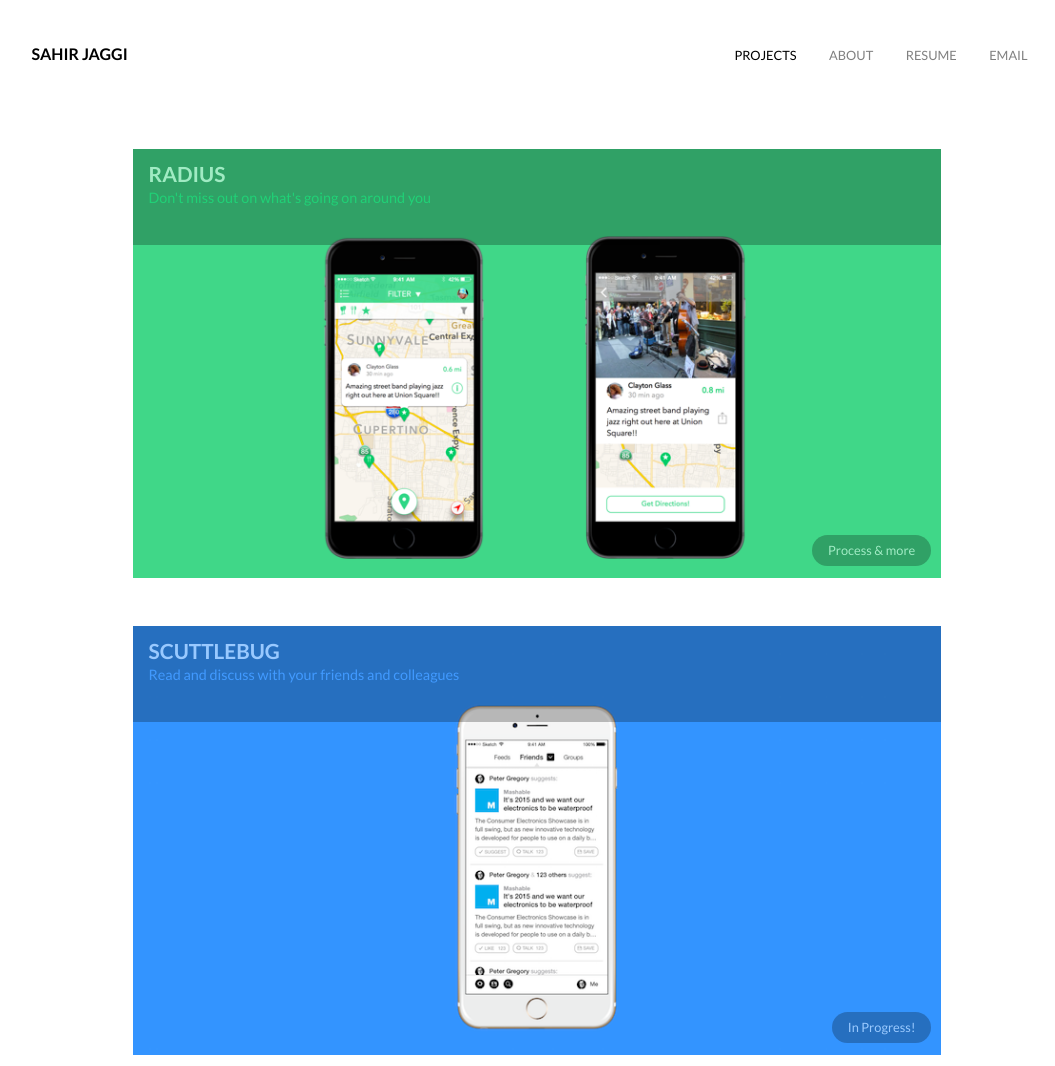
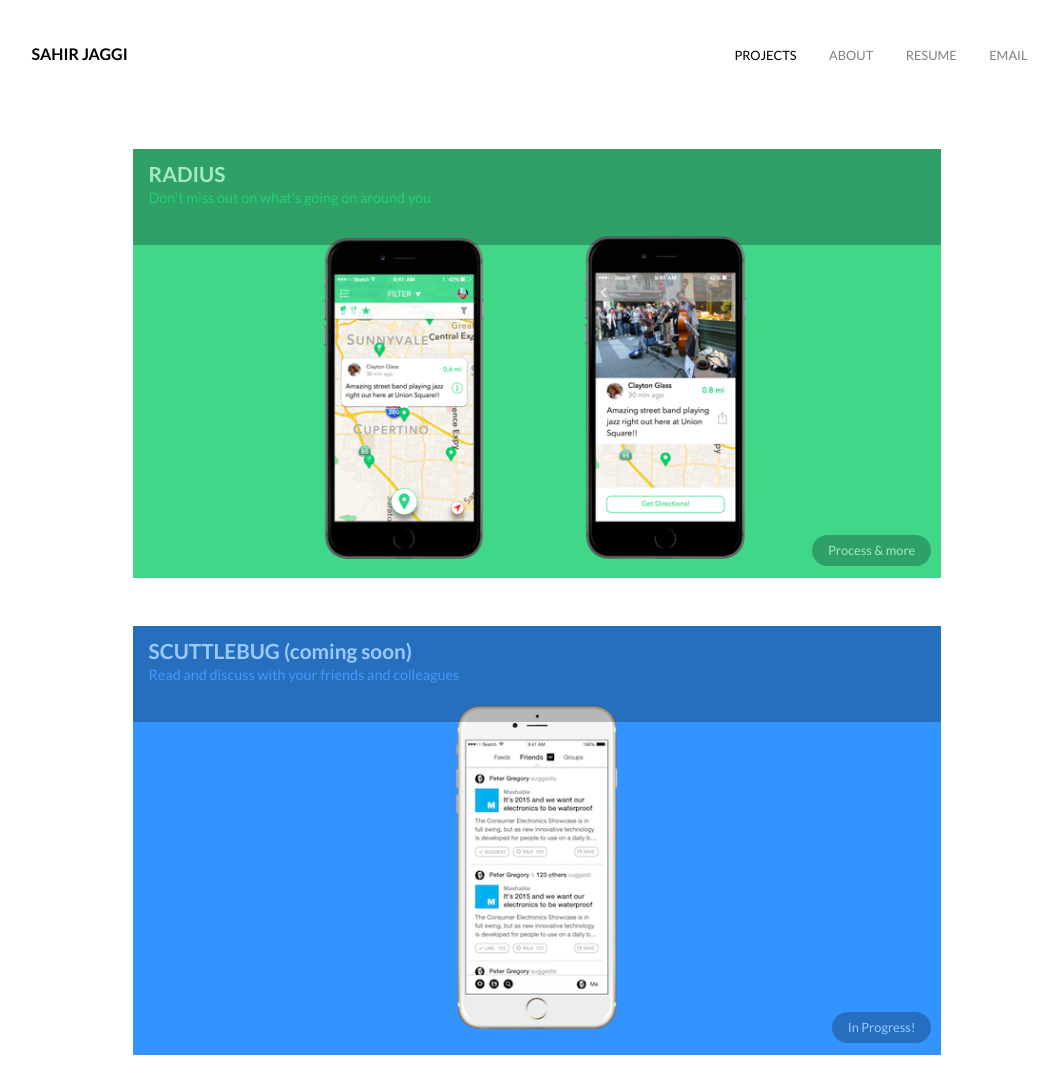
Before and after one commit to sahirjaggi/sahirjaggi, a plain HTML site: page index.html in a window 1280 px wide. Shown: the whole page, without its empty margins (103-1158 px from the left). Drawn offline with Linux system fonts and the light colour scheme.

Commit message:
coming soon

```diff
--- a/index.html
+++ b/index.html
@@ -56,7 +56,7 @@
             <a>
                 <img src="imgs/project2.png" />
                 <span class="text">
-                    <h1>SCUTTLEBUG</h1>
+                    <h1>SCUTTLEBUG (coming soon)</h1>
                     <p>Read and discuss with your friends and colleagues</p>
                 </span>
                 <button type="button" id="radius">In Progress!</button>
```
